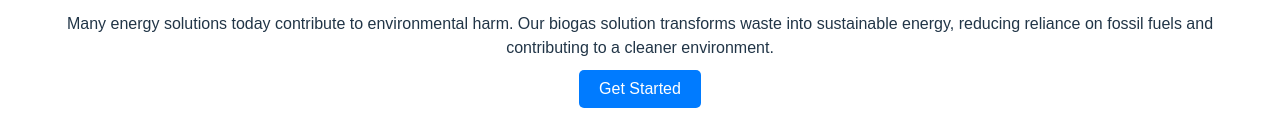
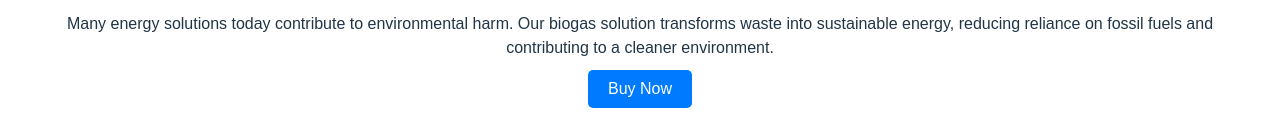
Before and after one commit to BettKev/bhsbiodigesterLandingPage, a React (Vite) app: page / in a window 1280 px wide. Shown: the part 813-952 px from the top of the page. Built offline with nearby package versions, Linux system fonts and the light colour scheme.

Commit message:
update buy now button

```diff
--- a/src/App.jsx
+++ b/src/App.jsx
@@ -85,7 +85,7 @@ function App() {
             Many energy solutions today contribute to environmental harm. Our biogas solution transforms waste into sustainable energy, reducing reliance on fossil fuels and contributing to a cleaner environment.
           </li>
         </ul>
-        <button>Get Started</button>
+        <button>Buy Now</button>
       </section>
 
       <section className="solution">
```
Also changed, not shown: 2 other files (tests, documents, lock files or other folders).
